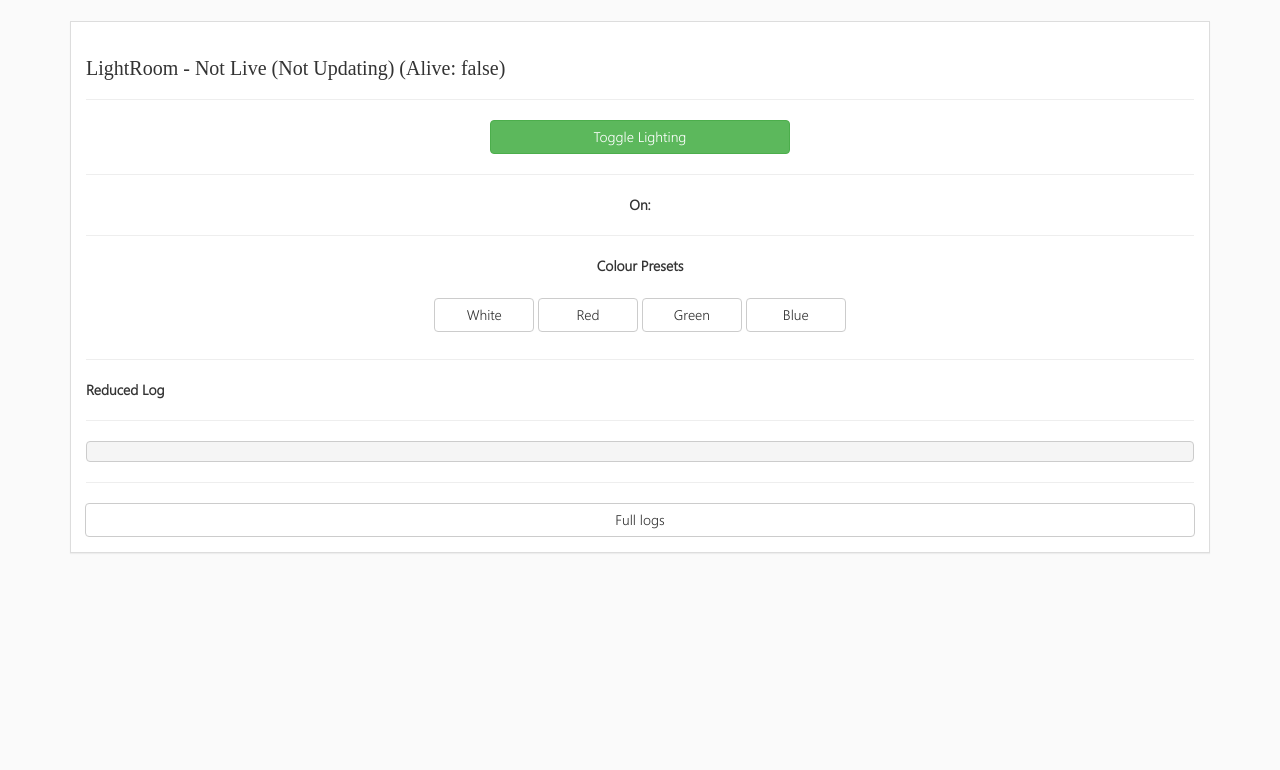
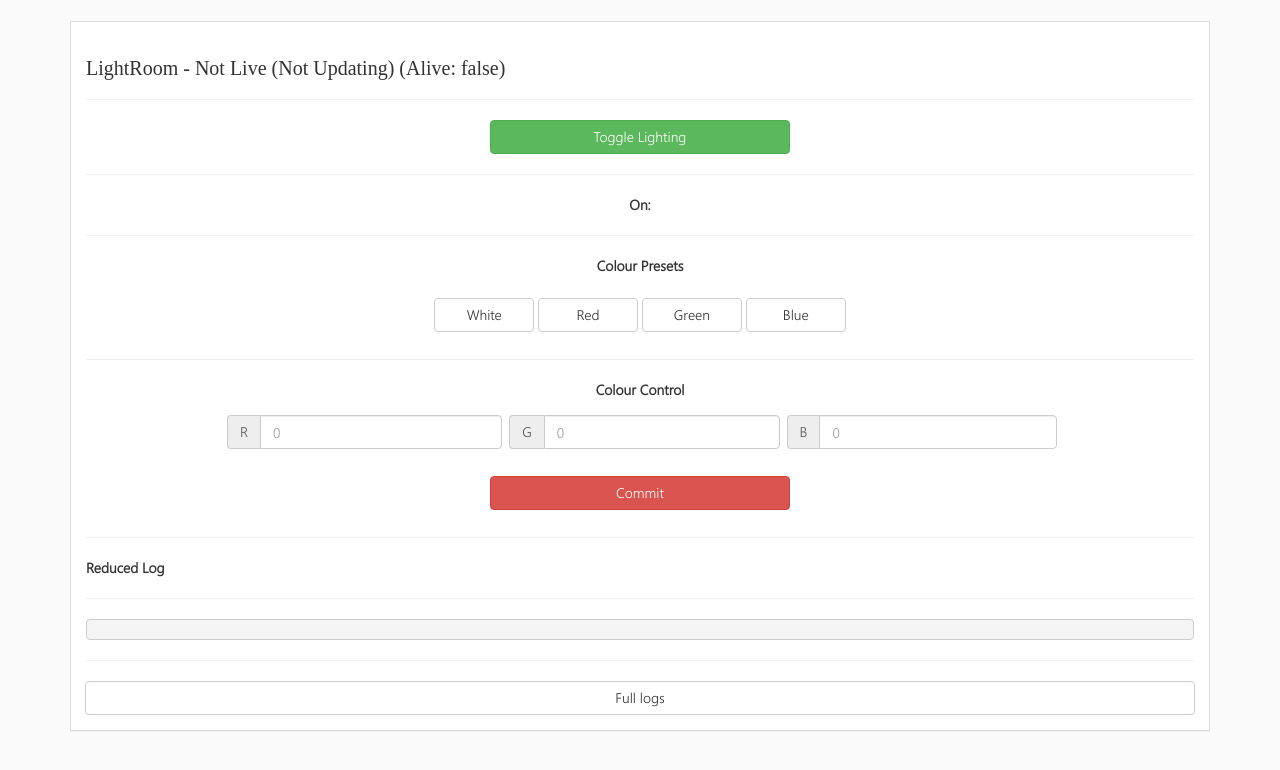
Before and after one commit to jawline/LightRoom, a plain HTML site: page web/main/index.html at #/status in a window 1280 px wide. Drawn offline with nearby package versions, Linux system fonts and the light colour scheme; no server answers; a web font is replaced by a local one.

Commit message:
Colour control

```diff
--- a/web/main/css/site.css
+++ b/web/main/css/site.css
@@ -31,6 +31,19 @@ html, body, #entire-container {
 body > #entire-container {
 	min-height: 100%;
 	height: auto;
+}
+
+/* centered columns styles */
+.row-centered {
+    text-align:center;
+}
+.col-centered {
+    display:inline-block;
+    float:none;
+    /* reset the text-align */
+    text-align:left;
+    /* inline-block space fix */
+    margin-right:-4px;
 }
 
 .navbar.navbar-disabled{
--- a/web/main/partials/status.html
+++ b/web/main/partials/status.html
@@ -31,6 +31,43 @@
 	      	</div>
       	</div>
 
+      	<hr class="featurette-divider">
+
+      	<div class="row">
+      		<b class="col-xs-12" style="text-align: center;">Colour Control</b>
+      	</div>
+
+      	<div style="margin-top: 15px;" class="row row-centered">
+      		<div class="col-xs-3 col-centered">
+				<div class="input-group" style="">
+				  <span class="input-group-addon" id="basic-addon1">R</span>
+				  <input type="text" class="form-control" placeholder="0" aria-describedby="basic-addon1">
+				</div>
+			</div>
+
+      		<div class="col-xs-3 col-centered">
+				<div class="input-group" style="margin-left: 5px;">
+				  <span class="input-group-addon" id="basic-addon1">G</span>
+				  <input type="text" class="form-control" placeholder="0" aria-describedby="basic-addon1">
+				</div>
+			</div>
+
+      		<div class="col-xs-3 col-centered">
+				<div class="input-group" style="margin-left: 5px;">
+				  <span class="input-group-addon" id="basic-addon1">B</span>
+				  <input type="text" class="form-control" placeholder="0" aria-describedby="basic-addon1">
+				</div>
+			</div>
+      	</div>
+
+      	<div style="margin-top: 15px;" class="row">
+			<div class="col-xs-12 center-block">
+	      		<div class="btn center-block">
+	      			<button class="btn btn-danger" style="width: 300px;" ng-click="commit();">Commit</button>
+	      		</div>
+	      	</div>
+      	</div>
+
 		<hr class="featurette-divider">
 		<b>Reduced Log</b>
       	<hr class="featurette-divider">
```
